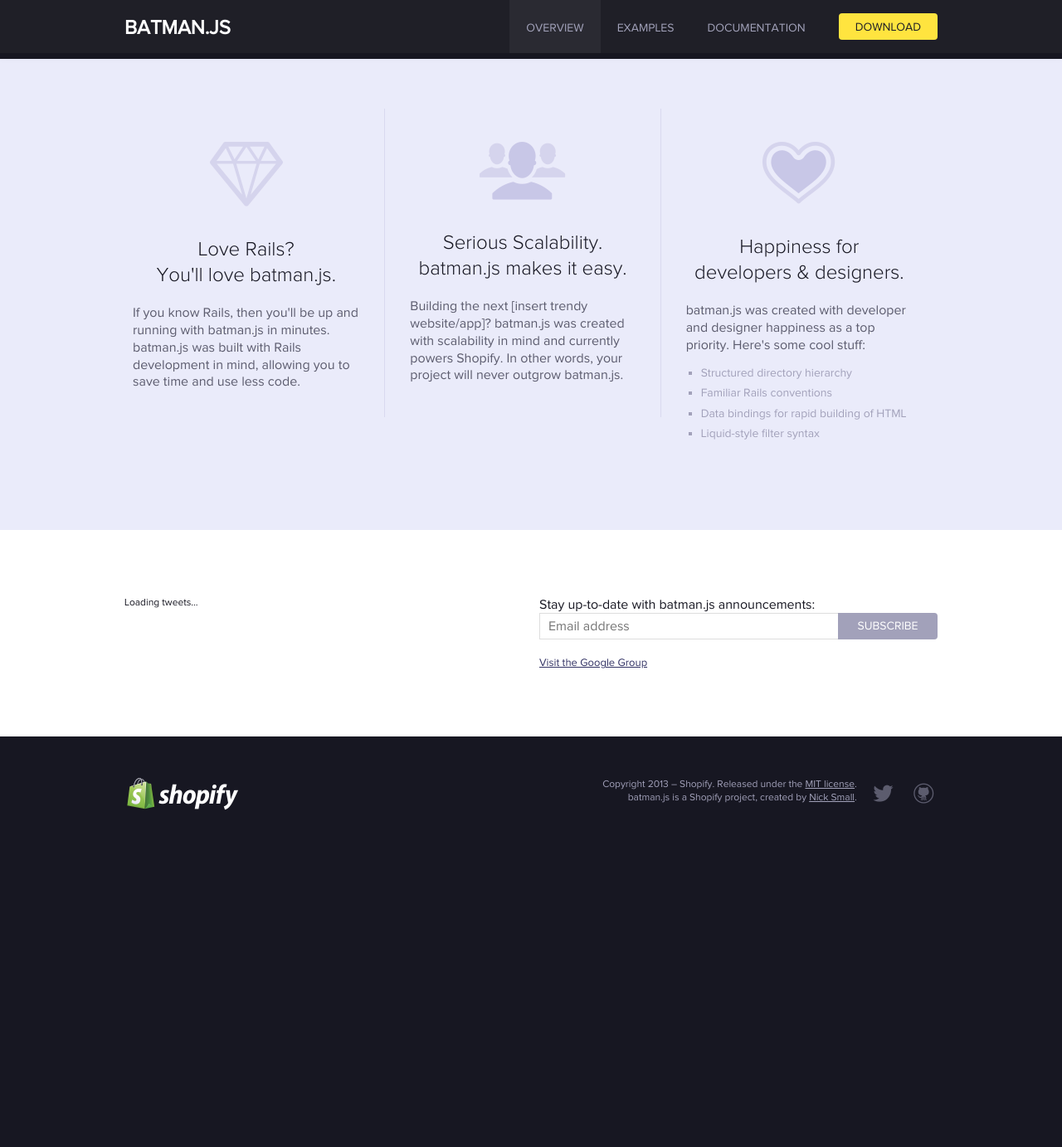
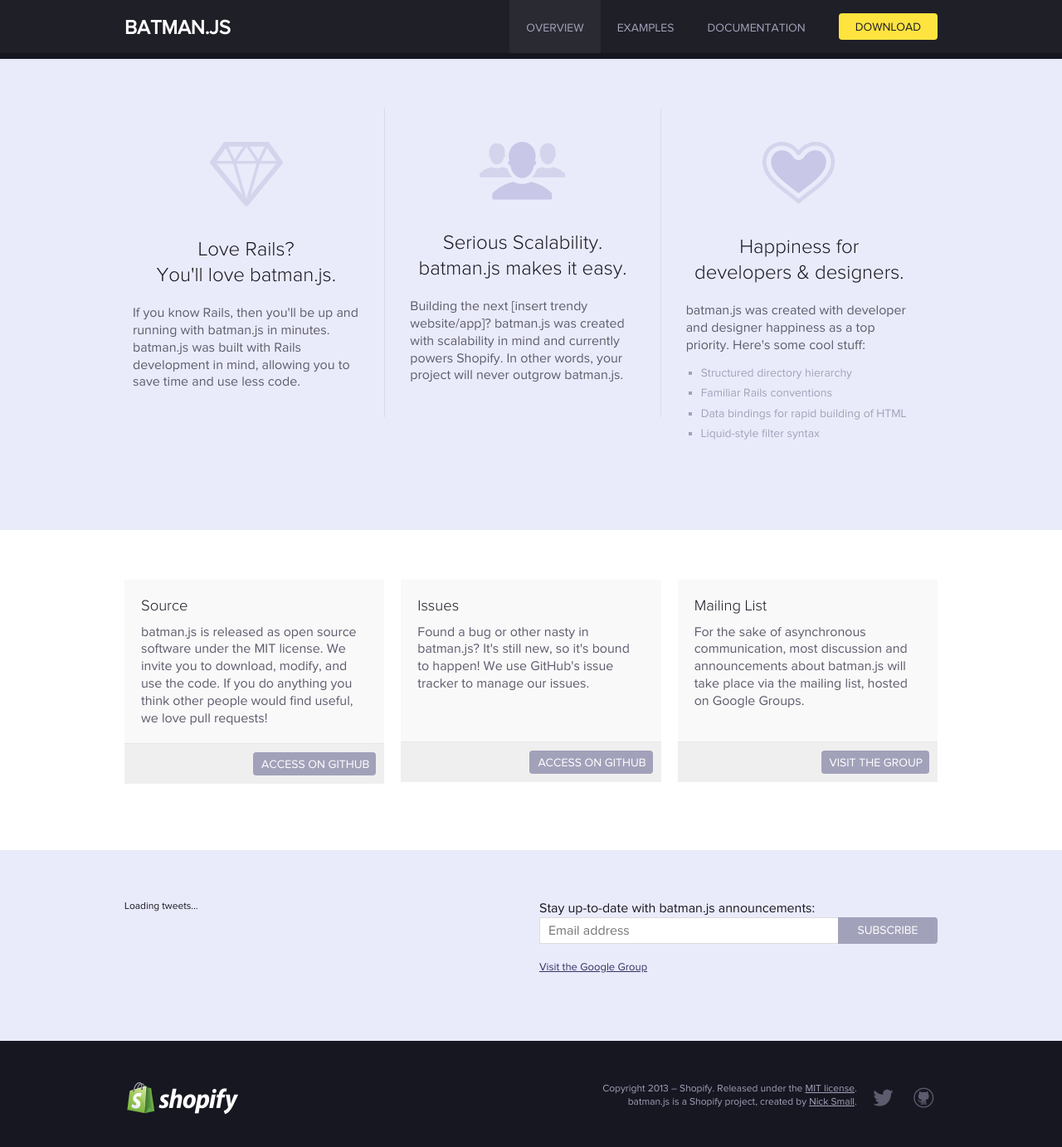
Before and after one commit to nickjs/batmanjs.org, a Jekyll site: the page built from index.html, in a window 1280 px wide and 1400 px high, scrolled down 375 px. Shown: the top 1383 px of the window at 83% size. Built offline with Jekyll 4.4.1, drawn with Linux system fonts in a browser that asks for light colours; nearby versions of some CDN libraries; before the commit the page ends 1408 px from its top, so only the background shows below that.

Commit message:
Move extra info to index.

```diff
--- a/css/styles.css
+++ b/css/styles.css
@@ -223,7 +223,9 @@
 }
 .box-highlight-connected a { text-decoration: none }
 .box-highlight-connected a:hover{ text-decoration: underline }
-
+.box.mh {
+  min-height: 155px;
+}
 
 /* lists */
 .bat-list{
--- a/index.html
+++ b/index.html
@@ -78,11 +78,47 @@
 
 <div class="plain-row">
   <div class="wrapper clearfix">
-    <div class="row clearfix ppt ppb">
-      <div class="span12 ppt ppb">
+    <div class="row clearfix ppt">
+      <div class="span8">
+        <div class="box mh">
+          <h5>Source</h5>
+          <p>batman.js is released as open source software under the MIT license. We invite you to download, modify, and use the code. If you do anything you think other people would find useful, we love pull requests!</p>
+        </div>
+        <div class="box-connected clearfix ssb">
+          <a href="https://github.com/Shopify/batman" target="_blank" class="btn fr">Access on Github</a>
+        </div>
+      </div>
+
+      <div class="span8">
+        <div class="box mh">
+          <h5>Issues</h5>
+          <p>Found a bug or other nasty in batman.js? It's still new, so it's bound to happen! We use GitHub's issue tracker to manage our issues.</p>
+        </div>
+        <div class="box-connected clearfix">
+          <a href="https://github.com/Shopify/batman/issues" target="_blank" class="btn fr">Access on GitHub</a>
+        </div>
+      </div>
+
+      <div class="span8">
+        <div class="box mh">
+          <h5>Mailing List</h5>
+          <p>For the sake of asynchronous communication, most discussion and announcements about batman.js will take place via the mailing list, hosted on Google Groups.</p>
+        </div>
+        <div class="box-connected clearfix ssb">
+          <a href="https://groups.google.com/forum/?fromgroups#!forum/batmanjs" target="_blank" class="btn fr">Visit the group</a>
+        </div>
+      </div>
+    </div>
+  </div>
+</div>
+
+<div class="alt-row">
+  <div class="wrapper clearfix">
+    <div class="row clearfix ppb">
+      <div class="span12 ppb">
         <div class="tweet" id="latest-tweet"></div>
       </div>
-      <div class="span12 ppt ppb">
+      <div class="span12 ppb">
         <div class="mailing-list">
 
           <div class="clearfix">
```
